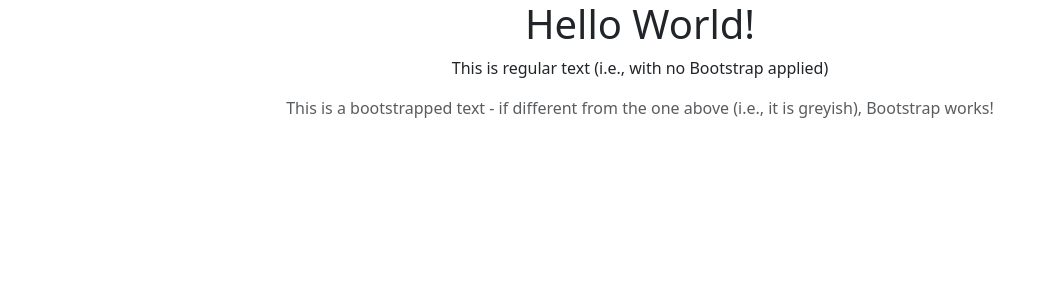
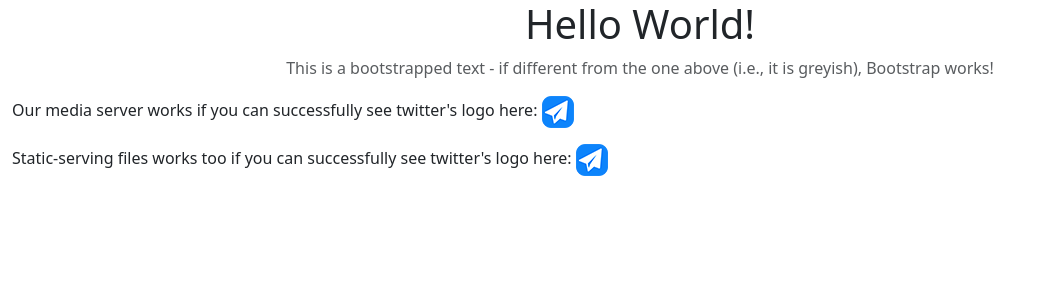
Before and after one commit to danangharissetiawan/django-boilerplate, a Django app: page / in a window 1280 px wide. Shown: the top 300 px of the page, without its empty margins (0-1044 px from the left). Run offline with Django 3.2, Linux system fonts and the light colour scheme; some libraries are stand-ins or nearby versions.

Commit message:
finalize and test media and static file serving

```diff
--- a/apps/config/settings/base.py
+++ b/apps/config/settings/base.py
@@ -35,6 +35,11 @@
     'main',
 ]
 INSTALLED_APPS = DJANGO_APPS + THIRD_PARTY_APPS + LOCAL_APPS
+
+
+# default uses locally shipped version at 'fontawesome/css/font-awesome.min.css'
+FONTAWESOME_CSS_URL = '//cdn.example.com/fontawesome-min.css'  # absolute url
+
 
 # Default settings
 BOOTSTRAP5 = {
@@ -120,6 +125,7 @@
                 'django.template.context_processors.request',
                 'django.contrib.auth.context_processors.auth',
                 'django.contrib.messages.context_processors.messages',
+                'django.template.context_processors.media',
             ],
         },
     },
--- a/apps/config/urls.py
+++ b/apps/config/urls.py
@@ -15,8 +15,16 @@
 """
 from django.contrib import admin
 from django.urls import path, include
+from manage import get_env_variable
+from django.conf import settings
+from django.conf.urls.static import static
 
 urlpatterns = [
     path('admin/', admin.site.urls),
     path('', include('main.urls')),
 ]
+
+
+DJANGO_EXECUTION_ENVIRONMENT = get_env_variable('DJANGO_EXECUTION_ENVIRONMENT')
+if DJANGO_EXECUTION_ENVIRONMENT == 'LOCAL':
+    urlpatterns = urlpatterns + static(settings.MEDIA_URL, document_root=settings.MEDIA_ROOT)
--- a/apps/templates/base.html
+++ b/apps/templates/base.html
@@ -1,5 +1,6 @@
 {% load bootstrap5 %}
 {% load static %}
+
 <!DOCTYPE html>
 <html lang="en">
 <head>
--- a/apps/templates/main/home.html
+++ b/apps/templates/main/home.html
@@ -1,5 +1,6 @@
 {% extends "base.html" %}
 {% load bootstrap5 %}
+{% load static %}
 
 {% block title %} Home
 {% endblock %}
@@ -12,9 +13,19 @@
         <h1>Hello World!</h1>
     </div>
 
-    <p class="centered-text">This is regular text (i.e., with no Bootstrap applied)</p>
-    <p class="centered-text"><span class="text-muted">This is a bootstrapped text - if different from the one above (i.e., it is greyish),
+    <p class="centered-text"><span class="text-muted">This is a bootstrapped text - if different from the one above
+        (i.e., it is greyish),
         Bootstrap works!</span></p>
+    <div class="container-fluid">
+        <p>Our media server works if you can successfully see twitter's logo here:
+            <a href="https://twitter.com/danangharisset1" title="tumbling programmer's twitter account">
+                <img src="{{ MEDIA_URL }}twitter48.png" alt="twitter logo"></a>
+        </p>
+        <p>Static-serving files works too if you can successfully see twitter's logo here:
+            <a href="https://twitter.com/danangharisset1" title="tumbling programmer's twitter account">
+                <img src="{% static 'img/twitter48.png'%}" alt="twitter logo"></a>
+        </p>
+    </div>
 {% endblock %}
 
 {% block scripts %}
```
Also changed, not shown: apps/media/twitter48.png, apps/static/img/twitter48.png, requirements/base.txt (line endings or trailing spaces).
